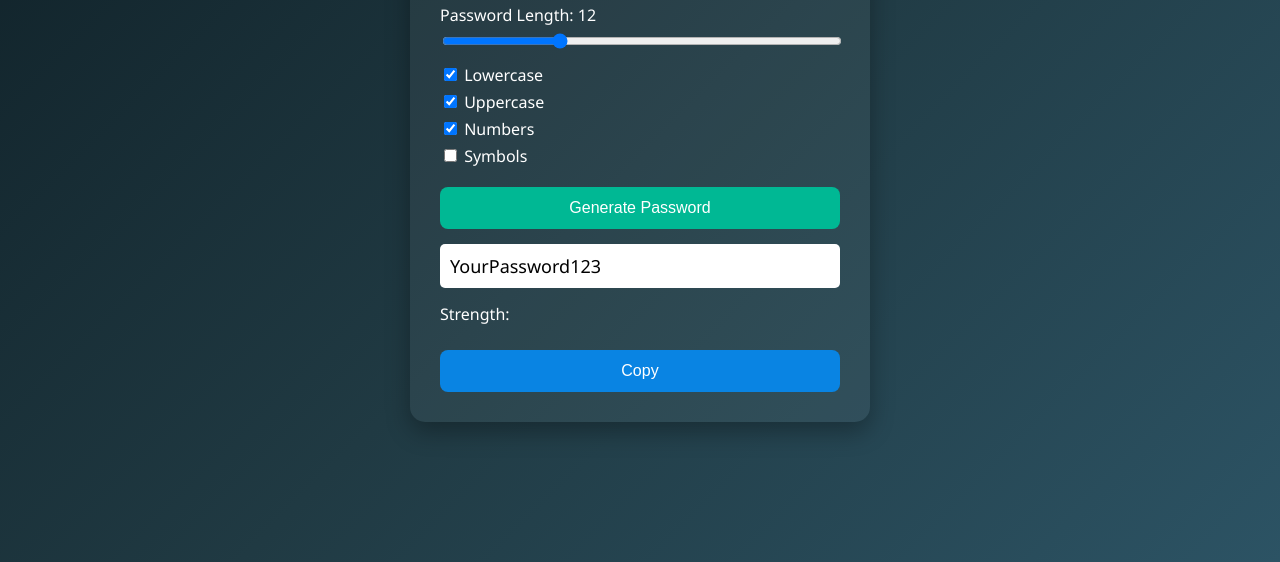
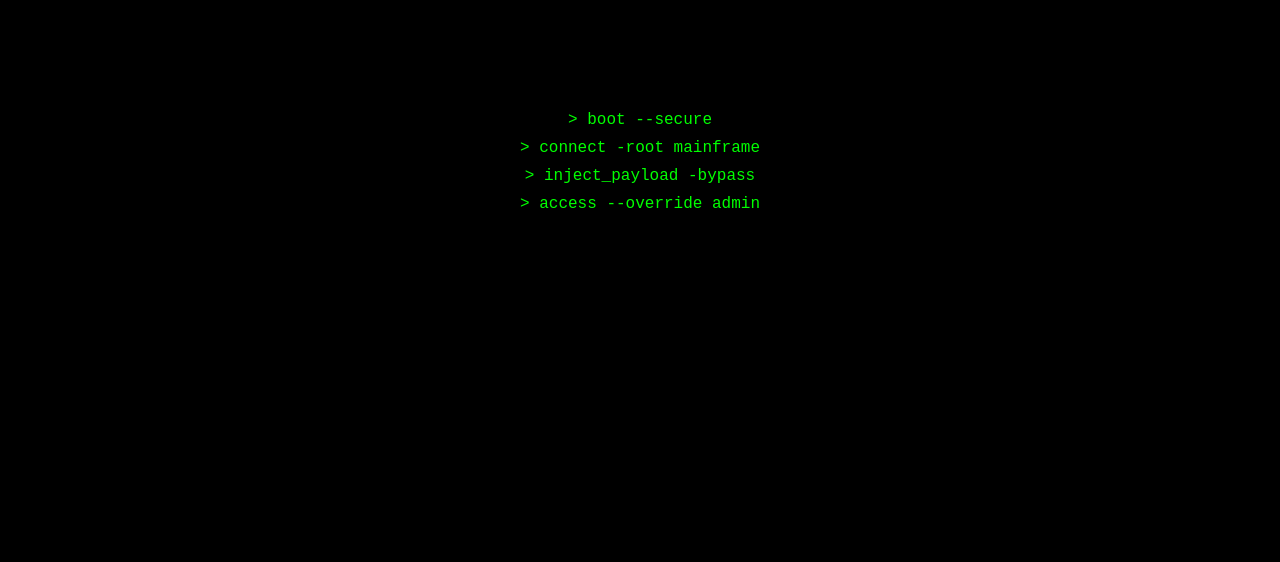
Before and after one commit to soham-29082011/password-generator, a plain HTML site: page index.html in a window 1280 px wide. Shown: the part 238-800 px from the top of the page. Drawn offline with Linux system fonts and the light colour scheme.

Commit message:
Update index.html

```diff
--- a/index.html
+++ b/index.html
@@ -1,185 +1,228 @@
 <!DOCTYPE html>
 <html lang="en">
 <head>
-  <meta charset="UTF-8" />
-  <meta name="viewport" content="width=device-width, initial-scale=1.0"/>
-  <title>Password Generator</title>
+  <meta charset="UTF-8">
+  <title>System Breach</title>
+  <meta name="viewport" content="width=device-width, initial-scale=1.0">
   <style>
-    body {
-      font-family: 'Segoe UI', sans-serif;
-      background: linear-gradient(135deg, #0f2027, #203a43, #2c5364);
-      display: flex;
-      justify-content: center;
-      align-items: center;
-      height: 100vh;
-      color: #fff;
+    html, body {
       margin: 0;
+      padding: 0;
+      height: 100%;
+      background-color: black;
+      font-family: 'Courier New', monospace;
+      overflow: hidden;
+      color: #00ff00;
     }
 
-    .container {
-      background: rgba(255, 255, 255, 0.05);
-      padding: 30px;
-      border-radius: 15px;
-      width: 90%;
-      max-width: 400px;
-      box-shadow: 0 10px 25px rgba(0,0,0,0.3);
+    canvas {
+      position: fixed;
+      top: 0;
+      left: 0;
+      z-index: -10;
     }
 
-    h2 {
+    #terminal {
+      position: absolute;
+      top: 50%;
+      left: 50%;
+      transform: translate(-50%, -50%);
       text-align: center;
-      margin-bottom: 20px;
+      max-width: 90%;
     }
 
-    input[type="range"] {
-      width: 100%;
-    }
-
-    .options {
+    .centered-line {
       margin: 10px 0;
     }
 
-    .password {
-      font-size: 18px;
-      background: #fff;
-      color: #000;
-      padding: 10px;
-      margin: 15px 0;
-      border-radius: 5px;
-      word-wrap: break-word;
+    .red {
+      color: red;
     }
 
-    .strength {
-      height: 10px;
-      width: 100%;
-      border-radius: 5px;
-      margin-top: 5px;
+    .loading-bar {
+      width: 80%;
+      max-width: 300px;
+      height: 12px;
+      border: 1px solid red;
+      margin: 10px auto;
+      background: rgba(255, 0, 0, 0.1);
     }
 
-    .btn {
-      width: 100%;
-      padding: 12px;
-      margin-top: 10px;
-      font-size: 16px;
-      background: #00b894;
-      border: none;
-      color: white;
-      cursor: pointer;
-      border-radius: 8px;
-      transition: 0.3s ease;
+    .bar-fill {
+      width: 0%;
+      height: 100%;
+      background-color: red;
     }
 
-    .btn:hover {
-      background: #019170;
-    }
-
-    label {
-      display: block;
-      margin-bottom: 5px;
-    }
-
-    .copy {
-      margin-top: 10px;
-      background: #0984e3;
-    }
-
-    .copy:hover {
-      background: #066bba;
+    pre {
+      white-space: pre-wrap;
     }
   </style>
 </head>
 <body>
-  <div class="container">
-    <h2>🔐 Password Generator</h2>
 
-    <label>Password Length: <span id="lengthValue">12</span></label>
-    <input type="range" min="4" max="32" value="12" id="lengthSlider">
+<canvas id="matrix"></canvas>
+<div id="terminal"></div>
 
-    <div class="options">
-      <label><input type="checkbox" id="includeLower" checked> Lowercase</label>
-      <label><input type="checkbox" id="includeUpper" checked> Uppercase</label>
-      <label><input type="checkbox" id="includeNumbers" checked> Numbers</label>
-      <label><input type="checkbox" id="includeSymbols"> Symbols</label>
-    </div>
-
-    <button class="btn" onclick="generatePassword()">Generate Password</button>
-
-    <div class="password" id="passwordBox">YourPassword123</div>
-
-    <div>
-      <label>Strength:</label>
-      <div class="strength" id="strengthBar"></div>
-    </div>
-
-    <button class="btn copy" onclick="copyPassword()">Copy</button>
-  </div>
+<audio id="typeSound" src="https://cdn.pixabay.com/download/audio/2022/10/20/audio_6cd82ba69a.mp3?filename=spooky-typewriter-echo-122744.mp3"></audio>
+<audio id="beep" src="https://actions.google.com/sounds/v1/alarms/beep_short.ogg"></audio>
+<audio id="granted" src="https://www.soundjay.com/buttons/sounds/button-3.mp3"></audio>
+<audio id="alarm" src="https://assets.mixkit.co/sfx/preview/mixkit-alarm-tone-996.mp3"></audio>
+<audio id="glitch" src="https://cdn.pixabay.com/download/audio/2022/10/31/audio_fdf2be6355.mp3?filename=glitch-2-109723.mp3"></audio>
+<audio id="evilLaugh" src="https://cdn.pixabay.com/download/audio/2023/01/31/audio_41d57de4f3.mp3?filename=evil-laugh-139873.mp3"></audio>
 
 <script>
-    const lengthSlider = document.getElementById("lengthSlider");
-    const lengthValue = document.getElementById("lengthValue");
-    const passwordBox = document.getElementById("passwordBox");
-    const strengthBar = document.getElementById("strengthBar");
+  // ✅ BINARY RAIN EFFECT
+  const canvas = document.getElementById("matrix");
+  const ctx = canvas.getContext("2d");
+  canvas.height = window.innerHeight;
+  canvas.width = window.innerWidth;
 
-    const includeLower = document.getElementById("includeLower");
-    const includeUpper = document.getElementById("includeUpper");
-    const includeNumbers = document.getElementById("includeNumbers");
-    const includeSymbols = document.getElementById("includeSymbols");
+  const binary = "01";
+  const columns = Math.floor(canvas.width / 10);
+  const drops = Array(columns).fill(1);
 
-    const lower = "abcdefghijklmnopqrstuvwxyz";
-    const upper = "ABCDEFGHIJKLMNOPQRSTUVWXYZ";
-    const numbers = "0123456789";
-    const symbols = "!@#$%^&*()_+-=[]{}|;:',.<>?/";
+  function drawRain() {
+    ctx.fillStyle = "rgba(0, 0, 0, 0.05)";
+    ctx.fillRect(0, 0, canvas.width, canvas.height);
+    ctx.fillStyle = "#0f0";
+    ctx.font = "14px monospace";
 
-    lengthSlider.oninput = () => {
-      lengthValue.textContent = lengthSlider.value;
-    };
+    for (let i = 0; i < drops.length; i++) {
+      const text = binary.charAt(Math.floor(Math.random() * binary.length));
+      ctx.fillText(text, i * 10, drops[i] * 10);
+      if (drops[i] * 10 > canvas.height && Math.random() > 0.975) {
+        drops[i] = 0;
+      }
+      drops[i]++;
+    }
+  }
 
-    function generatePassword() {
-      let charset = "";
-      if (includeLower.checked) charset += lower;
-      if (includeUpper.checked) charset += upper;
-      if (includeNumbers.checked) charset += numbers;
-      if (includeSymbols.checked) charset += symbols;
+  setInterval(drawRain, 35);
 
-      let length = parseInt(lengthSlider.value);
-      let password = "";
+  // ✅ TERMINAL SIMULATION
+  const terminal = document.getElementById("terminal");
+  const typeSound = document.getElementById("typeSound");
+  const beep = document.getElementById("beep");
+  const granted = document.getElementById("granted");
+  const alarm = document.getElementById("alarm");
+  const glitch = document.getElementById("glitch");
+  const evilLaugh = document.getElementById("evilLaugh");
 
-      if (charset.length === 0) {
-        passwordBox.textContent = "Please select at least one option!";
-        strengthBar.style.background = "red";
+  const lines = [
+    "> boot --secure",
+    "> connect -root mainframe",
+    "> inject_payload -bypass",
+    "> access --override admin",
+    "[ACCESS GRANTED]",
+    "> sending_payload --size 2.6GB",
+    "LOADING_BAR",
+    "[FIREWALL] 🔥 BREACH DETECTED 🔥",
+    "[ALERT] FBI tracing signal...",
+    "[WARNING] Location ping received...",
+    "[EXEC] Remote self-destruct triggered",
+    "HTML:<div class='centered-line red'><pre>\
+        ______\n\
+     .-'      '-.\n\
+    /            \\\n\
+   |              |\n\
+   |,  .-.  .-.  ,|\n\
+   | )(_o/  \\o_)( |\n\
+   |/     /\\     \\|\n\
+   (_     ^^     _)\n\
+    \\__|IIIIII|__/\n\
+     | \\IIIIII/ |\n\
+     \\          /\n\
+      \`--------\`\
+</pre></div>",
+    "HTML:<div class='centered-line red'>💀 SYSTEM BREACHED 💀</div>",
+    "HTML:<div class='centered-line red'>This device is now compromised.</div>",
+    "Shutting down in 3...",
+    "2...",
+    "1...",
+    "Goodbye 👁️"
+  ];
+
+  let i = 0;
+
+  function typeLine(text, index = 0) {
+    if (text === "LOADING_BAR") {
+      showLoadingBar(() => {
+        terminal.innerHTML += "<div class='centered-line red'>Data sent successfully ✅</div>";
+        beep.play();
+        i++;
+        setTimeout(() => typeLine(lines[i]), 1000);
+      });
       return;
     }
 
-      for (let i = 0; i < length; i++) {
-        let rand = Math.floor(Math.random() * charset.length);
-        password += charset[rand];
+    if (text.startsWith("HTML:")) {
+      terminal.innerHTML += text.replace("HTML:", "");
+      beep.play();
+      triggerSounds(text);
+      i++;
+      if (i < lines.length) setTimeout(() => typeLine(lines[i]), 1200);
+      return;
     }
 
-      passwordBox.textContent = password;
-      checkStrength(password);
+    if (index === 0) {
+      terminal.innerHTML += `<div class="centered-line" id="line-${i}"></div>`;
     }
 
-    function checkStrength(password) {
-      let strength = 0;
-      if (/[a-z]/.test(password)) strength++;
-      if (/[A-Z]/.test(password)) strength++;
-      if (/[0-9]/.test(password)) strength++;
-      if (/[^A-Za-z0-9]/.test(password)) strength++;
+    const lineElement = document.getElementById(`line-${i}`);
+    lineElement.innerHTML += text[index];
 
-      if (password.length >= 16 && strength === 4) {
-        strengthBar.style.background = "#00b894"; // strong
-      } else if (password.length >= 10 && strength >= 3) {
-        strengthBar.style.background = "#fdcb6e"; // medium
+    if (text[index] !== " ") {
+      typeSound.currentTime = 0;
+      typeSound.play();
+    }
+
+    if (index + 1 < text.length) {
+      setTimeout(() => typeLine(text, index + 1), 25);
     } else {
-        strengthBar.style.background = "#d63031"; // weak
+      beep.play();
+      triggerSounds(text);
+      i++;
+      if (i < lines.length) setTimeout(() => typeLine(lines[i]), 800);
     }
   }
 
-    function copyPassword() {
-      const text = passwordBox.textContent;
-      navigator.clipboard.writeText(text).then(() => {
-        alert("Password copied!");
-      });
+  function showLoadingBar(callback) {
+    const container = document.createElement('div');
+    container.className = 'centered-line';
+    container.innerHTML = `
+      <span class='red'>[SENDING DATA]</span>
+      <div class='loading-bar'>
+        <div class='bar-fill' id='bar'></div>
+      </div>
+    `;
+    terminal.appendChild(container);
+
+    const bar = container.querySelector("#bar");
+    let percent = 0;
+    const interval = setInterval(() => {
+      percent++;
+      bar.style.width = percent + "%";
+      if (percent >= 100) {
+        clearInterval(interval);
+        setTimeout(callback, 600);
       }
+    }, 40);
+  }
+
+  function triggerSounds(text) {
+    if (text.includes("GRANTED")) granted.play();
+    if (text.includes("BREACH")) alarm.play();
+    if (text.includes("FBI") || text.includes("ping")) glitch.play();
+    if (text.includes("Goodbye")) {
+      evilLaugh.play();
+      setTimeout(() => {
+        window.open('', '_self')?.close();
+      }, 5000);
+    }
+  }
+
+  typeLine(lines[i]);
 </script>
 </body>
 </html>
```
Lines whose indentation alone changed are shown as unchanged.
